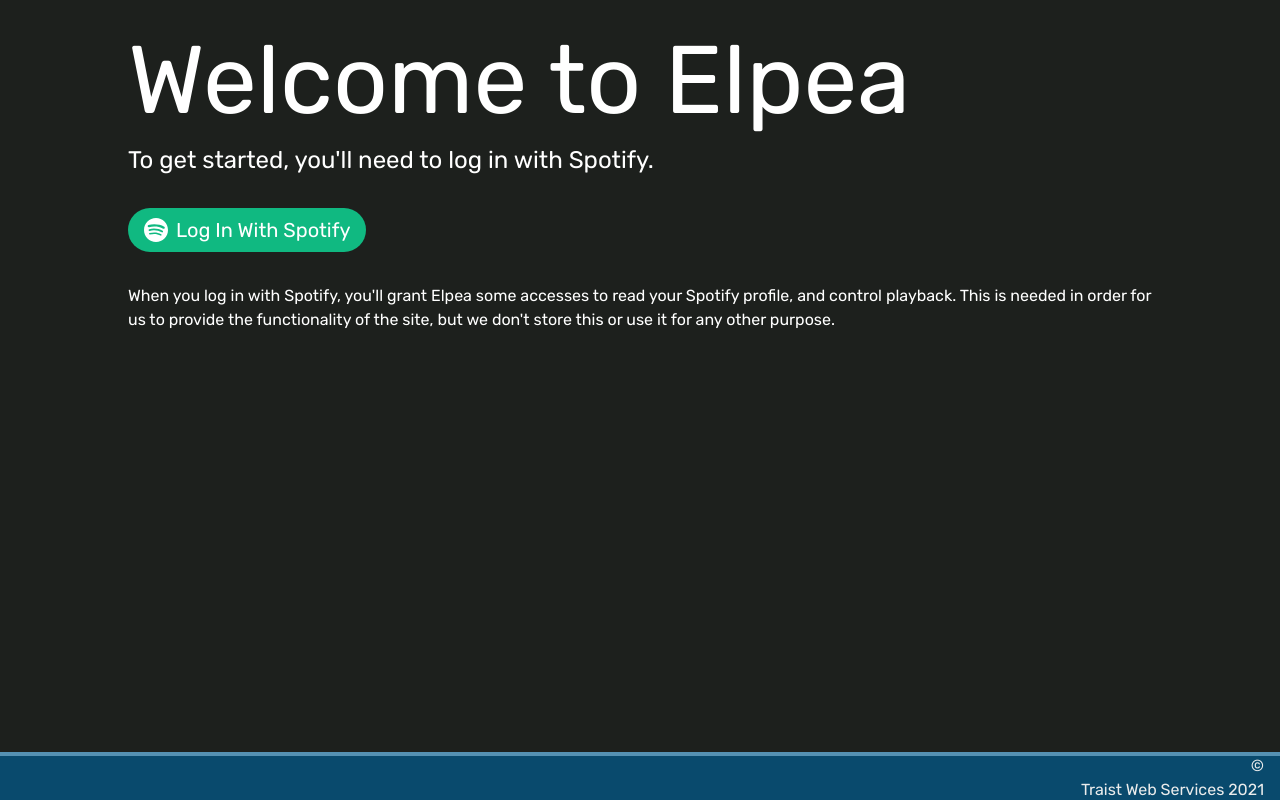
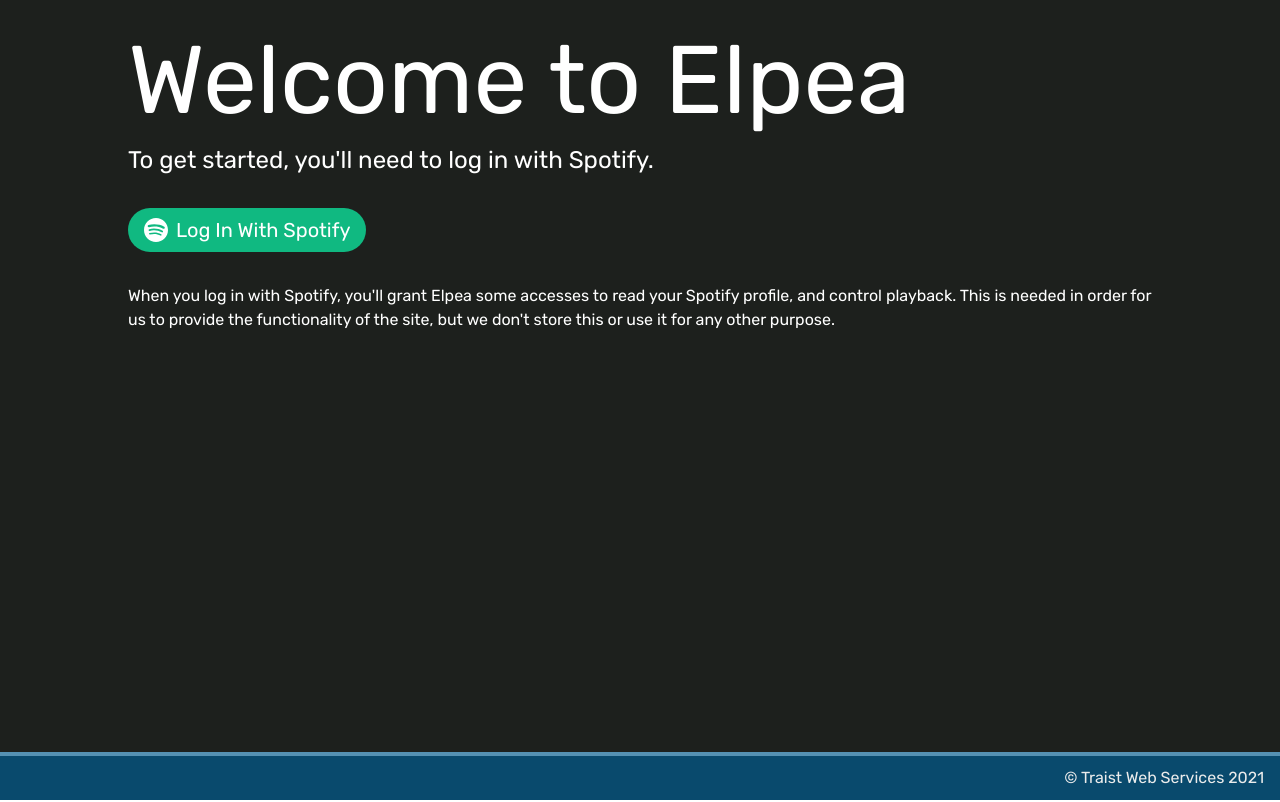
Before and after one commit to traist-web-services/elpea, a Next.js app: page / in a window 1280 px wide. Built offline with nearby package versions, Linux system fonts and the light colour scheme; no server answers.

Commit message:
Shouldn't have made the 'a' and &copy; separate flex children

```diff
--- a/pages/index.js
+++ b/pages/index.js
@@ -29,9 +29,8 @@
           </div>
         </main>
         <footer className="flex flex-col items-end justify-center flex-shrink-0 h-12 px-4 border-t-4 bg-brand-700 border-brand-400">
-          &copy;{" "}
           <a href="https://traist.co.uk" target="_blank">
-            Traist Web Services 2021
+            &copy; Traist Web Services 2021
           </a>
         </footer>
       </div>
```
